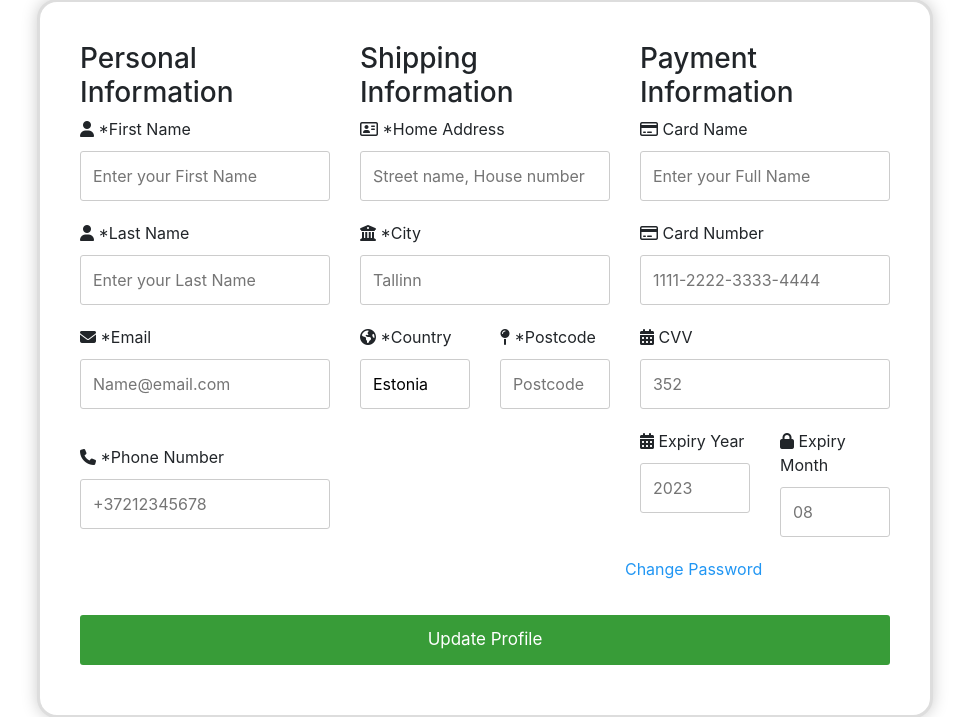
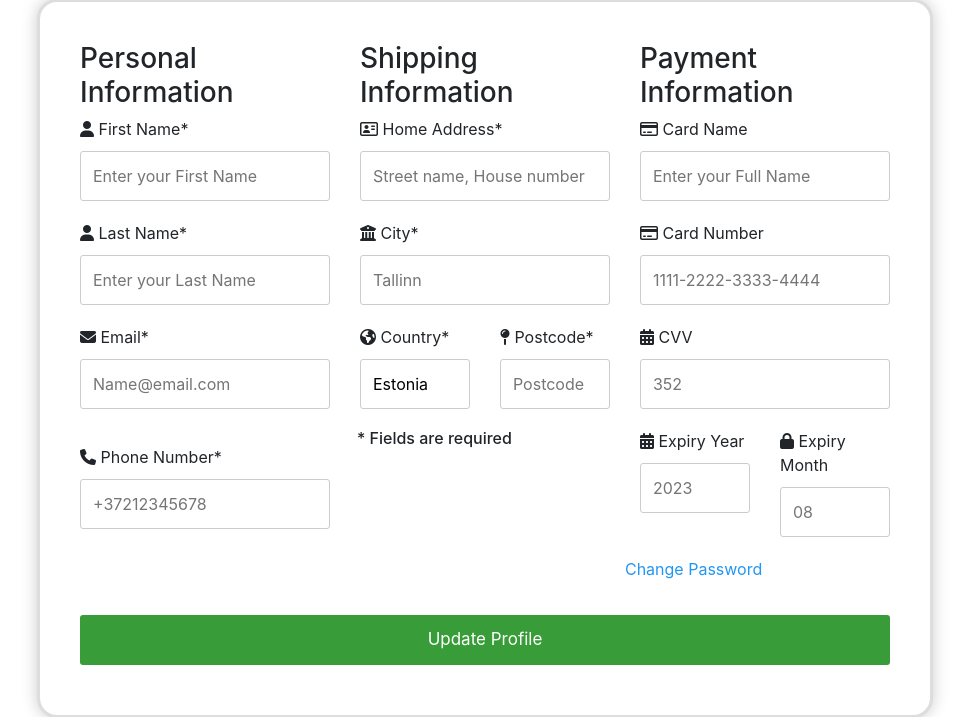
Before and after one commit to Tziim/WWHG, a Django app: page /edit_profile/ in a window 1280 px wide. Shown: the part 254-971 px from the top of the page, without its empty margins (213-1182 px from the left). Run offline with Django 4.2, Linux system fonts and the light colour scheme; the visitor is signed in with stand-in values (Sample User, id 1); data comes from the database, SQL or seed files in the repository; data that the repository does not hold is empty; some libraries are stand-ins or nearby versions.

Commit message:
lisasin veel confirm payment lehele, et kõik väljad on kohustuslikud. Edit profile lehel tõstsin kohustuslike väljade tärnid taha ülesse ja lisasin märke, et tärniga on kohustuslikud väljad

```diff
--- a/wwhg_site/wwhg_app/templates/cart/checkout.html
+++ b/wwhg_site/wwhg_app/templates/cart/checkout.html
@@ -76,6 +76,7 @@
                   <input type="checkbox" checked="checked" name="sameadr"> Shipping address same as billing
                 </label>
               </form>
+                <h7>(All fields are reguired)</h7>
             </div>
           </div>
             <div class="col-lg-6">
--- a/wwhg_site/wwhg_app/templates/footer_links/team.html
+++ b/wwhg_site/wwhg_app/templates/footer_links/team.html
@@ -24,6 +24,7 @@
                       <p class="t-title"><strong>Master of Merging and Strategic
                           Visionary</strong></p>
                     <p>Combining Insights for a Comprehensive View.</p>
+                      <br>
                       <p>siim@wwhg.com</p>
                     <p><button><a href="mailto:siim@wwhg.com"
                                   class="btn btn-success">Contact</a></button></p>
--- a/wwhg_site/wwhg_app/templates/registration/edit_profile.html
+++ b/wwhg_site/wwhg_app/templates/registration/edit_profile.html
@@ -28,21 +28,21 @@
                 <div class="col-4">
                     <h3>Personal Information</h3>
                     <label for="first_name"><i class="fa fa-user"></i>
-                        *First Name
+                        First Name*
                     </label>
                     <input type="text" id="first_name" name="first_name"
                            value="{{ form.first_name.value }}"
                            placeholder="Enter your First Name">
 
                     <label for="last_name"><i class="fa fa-user"></i>
-                        *Last Name
+                        Last Name*
                     </label>
                     <input type="text" id="last_name" name="last_name"
                            value="{{ form.last_name.value }}"
                            placeholder="Enter your Last Name">
                     <div class="form-group">
                         <label for="email"><i class="fa fa-envelope"></i>
-                            *Email
+                            Email*
                         </label>
                         <input type="text" id="email" name="email"
                                value="{{ form.email.value }}"
@@ -53,7 +53,7 @@
                     </div>
 
                     <label for="phone_number"><i class="fa fa-phone"></i>
-                        *Phone Number
+                        Phone Number*
                     </label>
                     <input type="text" id="phone_number" name="phone_number"
                            value="{{ form.phone_number.value }}"
@@ -65,13 +65,13 @@
                     <h3>Shipping Information</h3>
                     <label for="home_address">
                         <i class="fa fa-address-card-o"></i>
-                        *Home Address
+                        Home Address*
                     </label>
                     <input type="text" id="home_address" name="home_address"
                            value="{{ form.home_address.value }}"
                            placeholder="Street name, House number">
                     <label for="city"><i class="fa fa-institution"></i>
-                        *City
+                        City*
                     </label>
                     <input type="text" id="city" name="city"
                            value="{{ form.city.value }}"
@@ -79,7 +79,7 @@
                     <div class="row">
                         <div class="col-6">
                             <label for="country"><i class="fa fa-globe"></i>
-                                *Country
+                                Country*
                             </label>
                             <input type="text" id="country" name="country"
                                    value="{{ form.country.value }}"
@@ -87,12 +87,13 @@
                         </div>
                         <div class="col-6">
                             <label for="postcode"><i class="fa fa-map-pin"></i>
-                                *Postcode
+                                Postcode*
                             </label>
                             <input type="text" id="postcode" name="postcode"
                                    value="{{ form.postcode.value }}"
                                    placeholder="Postcode">
                         </div>
+                        <h6 style="margin-left: 12px">* Fields are required  </h6>
                     </div>
                 </div>
 
```
